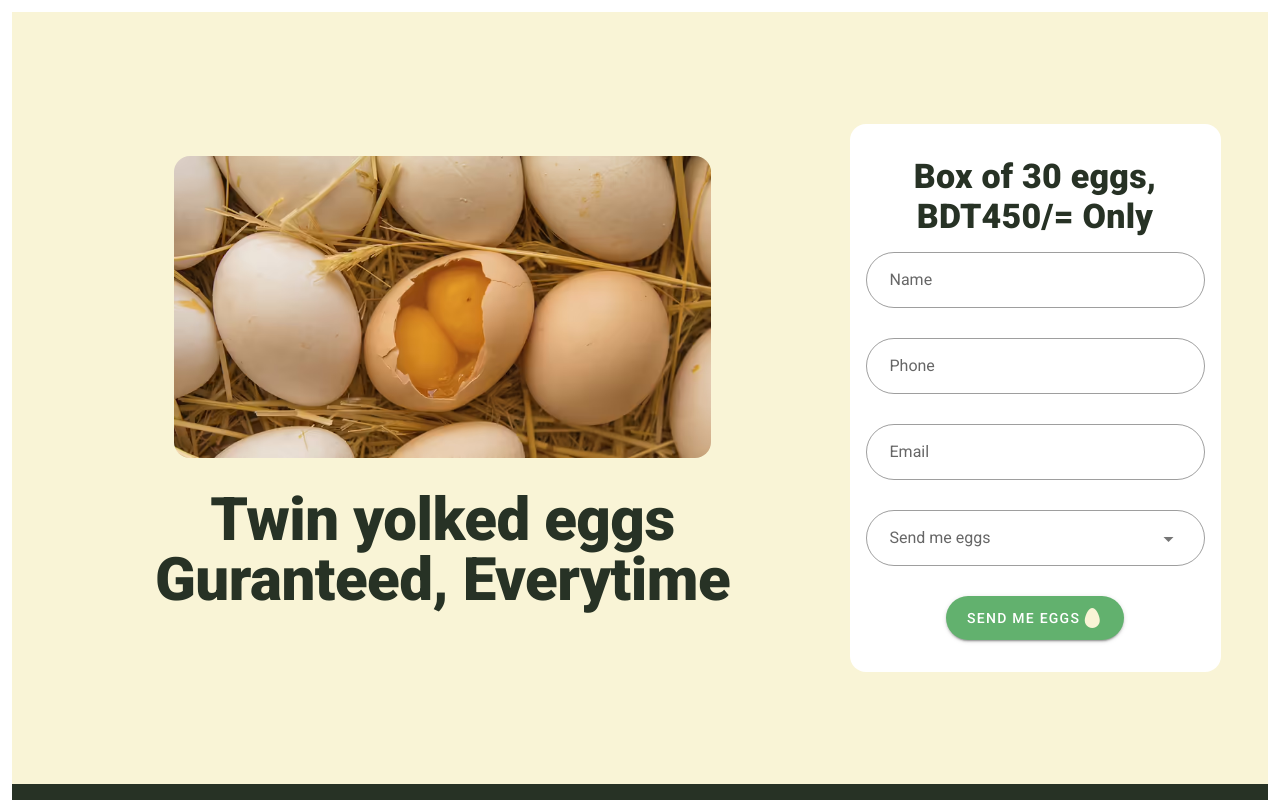
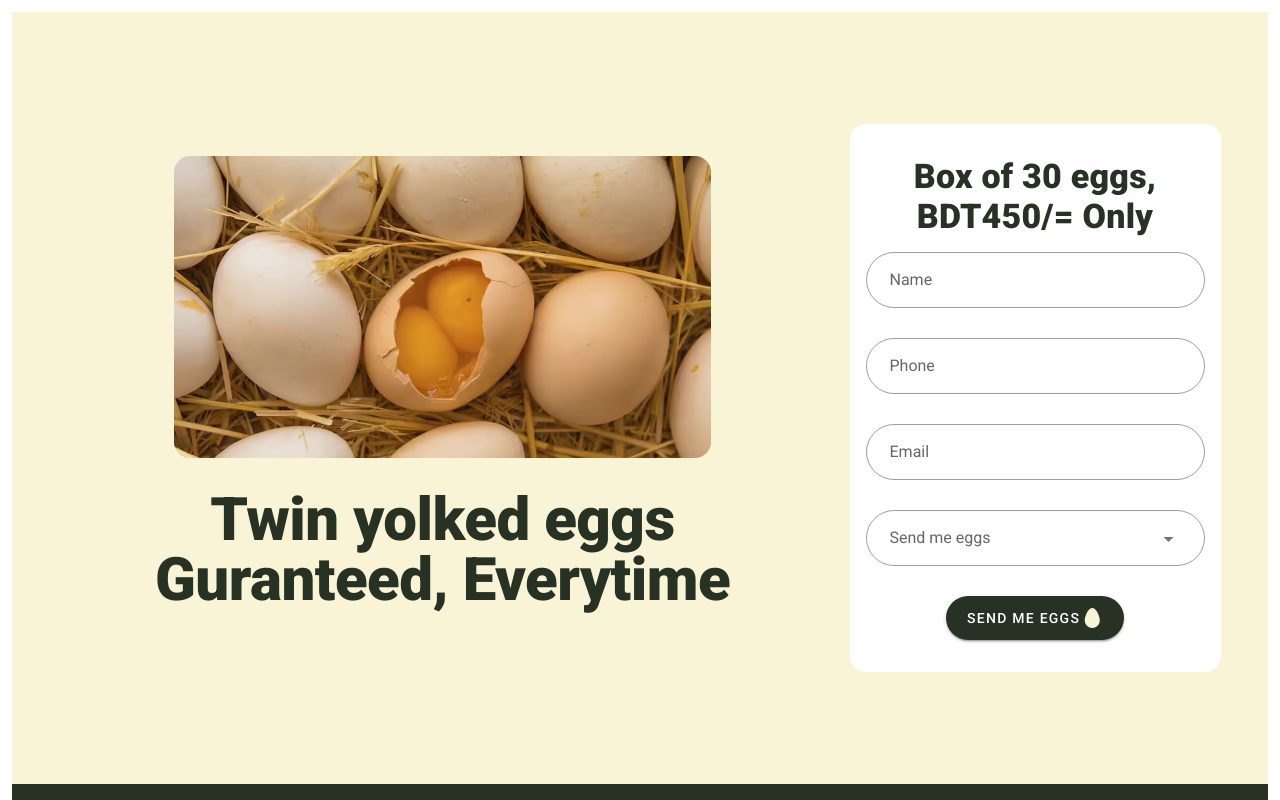
Before and after one commit to lic001rabby/nutribites-eggs, a Nuxt app: page / in a window 1280 px wide. Shown: the top 800 px of the page. Built offline with nearby package versions, Linux system fonts and the light colour scheme.

Commit message:
fix: button-color

```diff
--- a/pages/index.vue
+++ b/pages/index.vue
@@ -64,14 +64,15 @@
 
                 type="submit"
                   class="mx-auto d-block white--text"
-                  color="secondary"
+                  color="accent"
+
 
                   href=""
                   large
                   rounded
                 >
                   Send me eggs
-                  <v-icon color="primary" class="darken-2"
+                  <v-icon color="primary"
                     >mdi-egg</v-icon
                   ></v-btn
                 >
```
